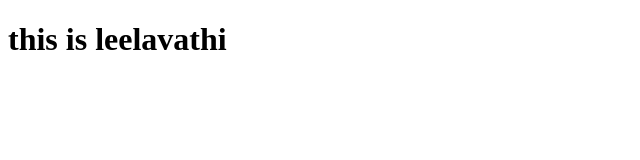
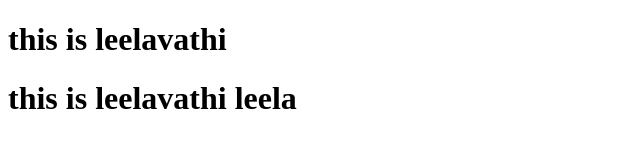
Before and after one commit to leelavathi19/leela, a plain HTML site: page index.html in a window 1280 px wide. Shown: the whole page, without its empty margins (0-640 px from the left). Drawn offline with Linux system fonts and the light colour scheme.

Commit message:
first commit

```diff
--- a/index.html
+++ b/index.html
@@ -8,6 +8,7 @@
 </head>
 <body>
     <h1>this is leelavathi</h1>
+       <h1>this is leelavathi leela</h1>
 
 </body>
 </html>
```
